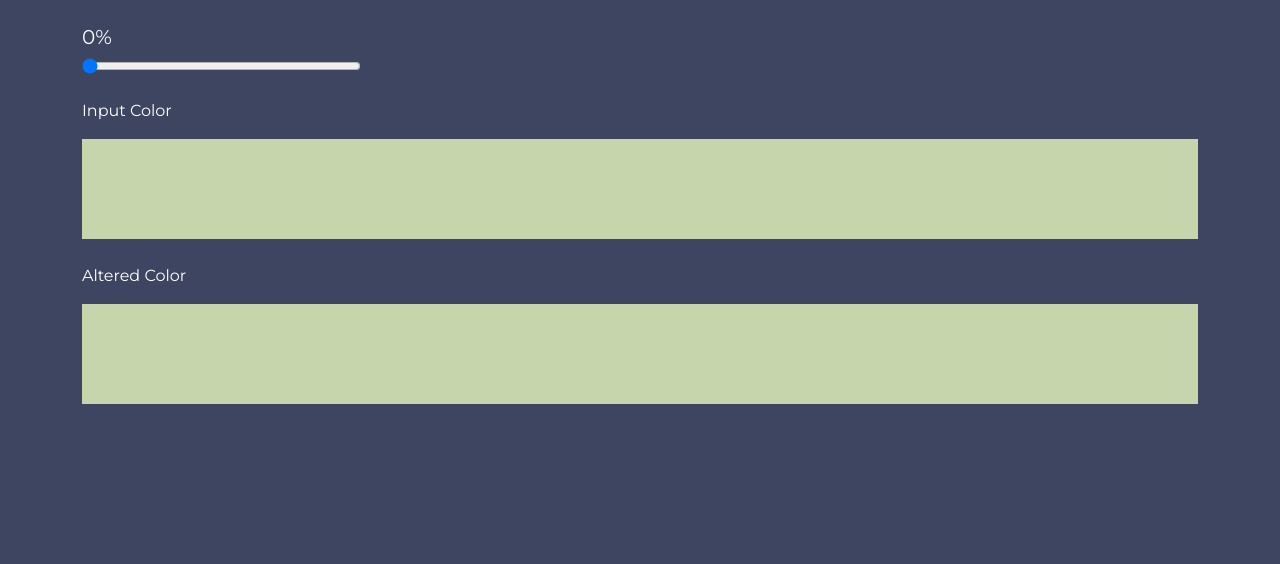
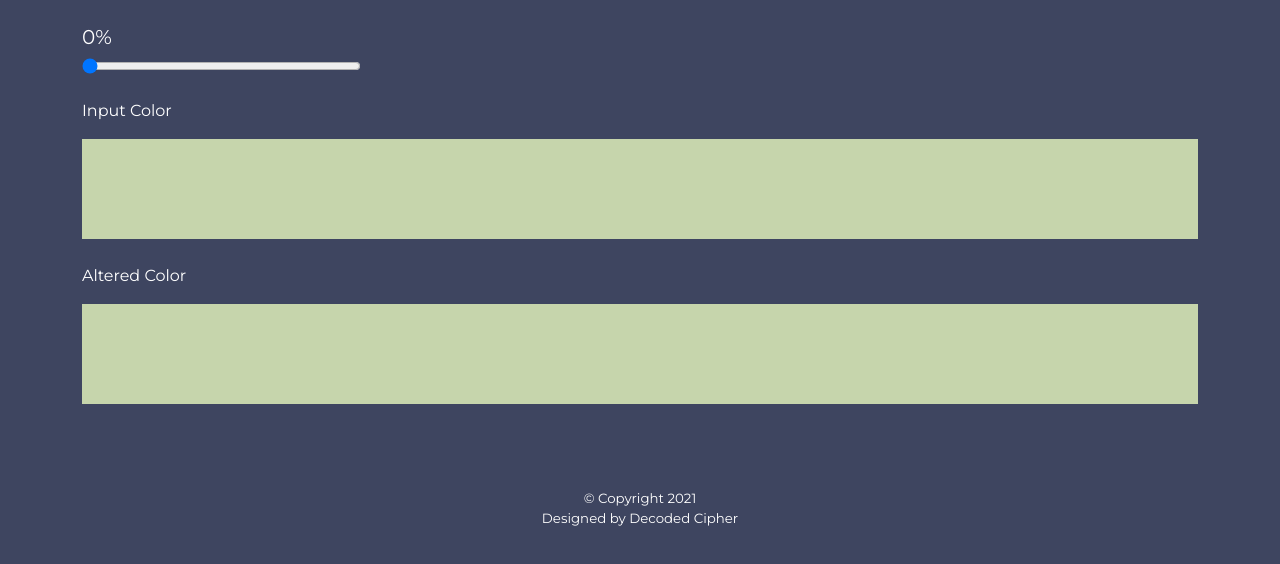
Before and after one commit to decoded-cipher/colortool, a plain HTML site: page index.html in a window 1280 px wide. Shown: the part 208-772 px from the top of the page. Drawn offline with nearby package versions, Linux system fonts and the light colour scheme.

Commit message:
Just some random design corrections

```diff
--- a/index.html
+++ b/index.html
@@ -31,6 +31,10 @@
         <div id="alteredColor" class="box">
 
         </div>
+        <div class="footer pb-3">
+            <span>© Copyright 2021</span><br>
+            <span>Designed by <a target="_blank" href="https://arjunkrishna.in">Decoded Cipher</a></span>
+        </div>
     </section>
 
     <script src="https://cdn.jsdelivr.net/npm/bootstrap@5.0.0-beta3/dist/js/bootstrap.bundle.min.js"
--- a/style.css
+++ b/style.css
@@ -34,8 +34,29 @@ input[type="text"] {
     margin-bottom: 25px;
 }
 
+.footer {
+    text-align: center;
+    font-size: smaller;
+}
+
+a {
+    text-decoration: none;
+    color: white;
+}
+
+a:hover {
+    text-decoration: none;
+    color: black;
+}
+
 @media only screen and (max-width: 600px) {
     input {
         width: 100%;
     }
-  }
+}
+
+@media screen and (min-width: 800px) {
+    .footer {
+        padding-top: 60px;
+    }
+}
```
